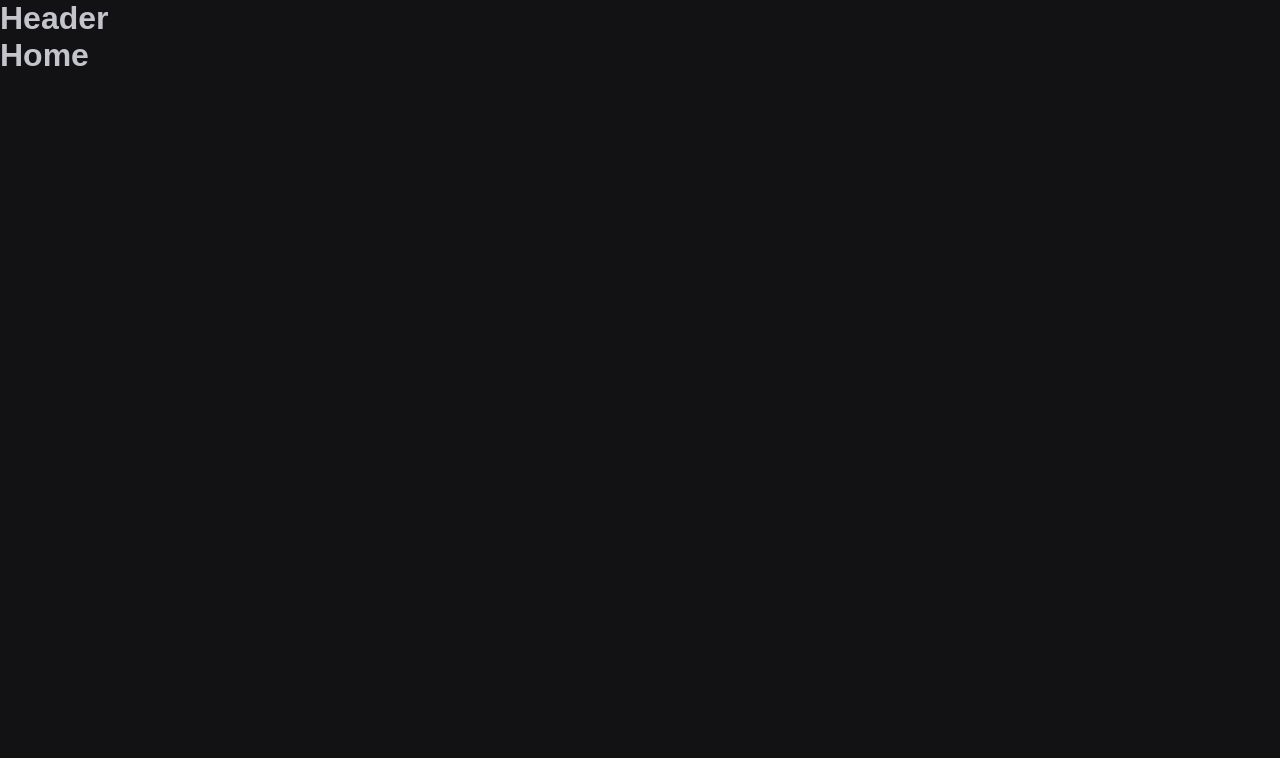
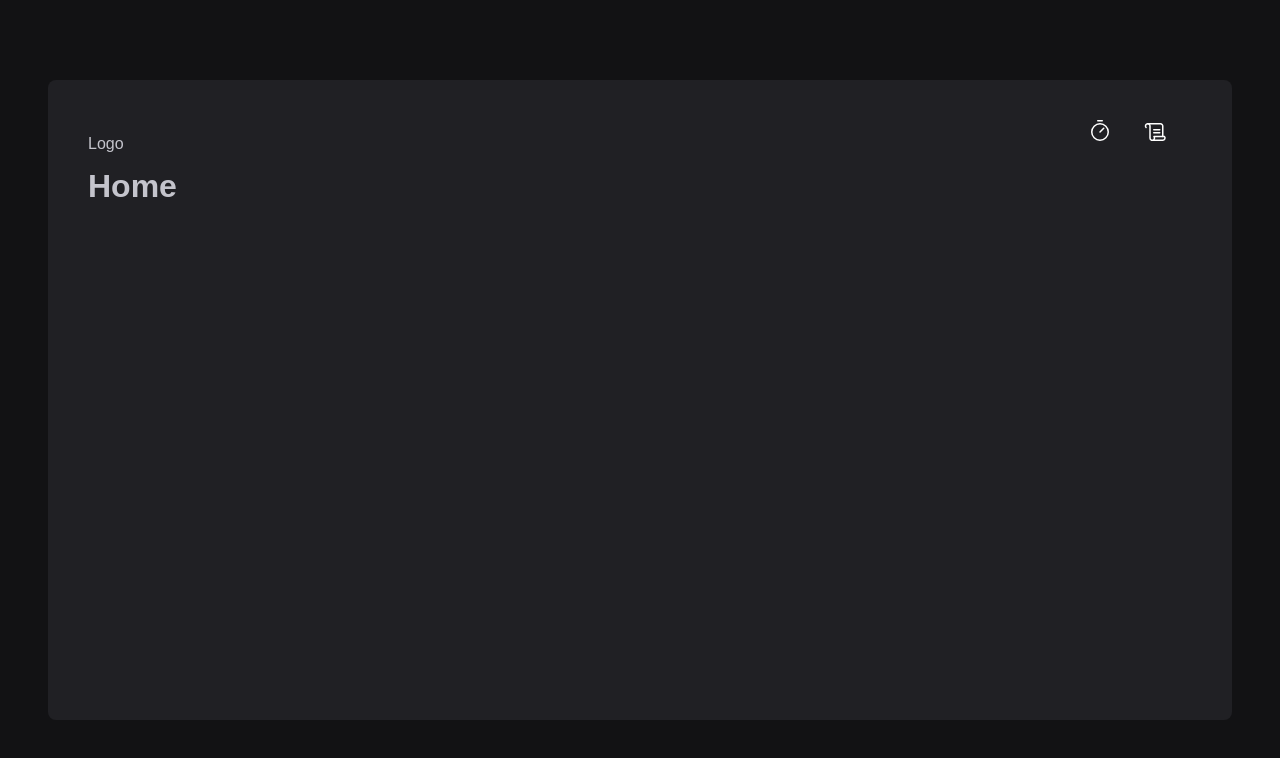
Before and after one commit to nandorsm/Rocketseat2022Projeto02, a React (Vite) app: page / in a window 1280 px wide. Shown: the top 758 px of the page. Built offline with nearby package versions, Linux system fonts and the light colour scheme.

Commit message:
HeaderLayout

```diff
--- a/package.json
+++ b/package.json
@@ -10,6 +10,7 @@
     "lint": "eslint src --ext .ts,.tsx"
   },
   "dependencies": {
+    "phosphor-react": "^1.4.1",
     "react": "^18.2.0",
     "react-dom": "^18.2.0",
     "react-router-dom": "^6.8.0",
--- a/src/App.tsx
+++ b/src/App.tsx
@@ -1,7 +1,6 @@
 import { ThemeProvider } from 'styled-components'
 import { BrowserRouter } from 'react-router-dom'
 import { Router } from './Router'
-
 
 import { GlobalStyle } from './styles/global'
 import { defaultTheme } from './styles/themes/default'
@@ -10,7 +9,7 @@
   return (
     <ThemeProvider theme={defaultTheme}>
       <BrowserRouter>
-      <Router />
+        <Router />
       </BrowserRouter>
 
       <GlobalStyle />
--- a/src/components/Header.tsx
+++ /dev/null
@@ -1,3 +0,0 @@
-export function Header() {
-    return <h1>Header</h1>
-}
--- /dev/null
+++ b/src/components/Header/index.tsx
@@ -0,0 +1,21 @@
+import { HeaderContainer } from './styles'
+import { Timer, Scroll } from 'phosphor-react'
+
+// import logoIgnite from '../../assets/logo-ignite.svg'
+
+export function Header() {
+  return (
+    <HeaderContainer>
+      <span>Logo</span>
+      {/* <img src={logoIgnite} alt="" /> */}
+      <nav>
+        <a href="">
+          <Timer size={24} />
+        </a>
+        <a href="">
+          <Scroll size={24} />
+        </a>
+      </nav>
+    </HeaderContainer>
+  )
+}
--- /dev/null
+++ b/src/components/Header/styles.ts
@@ -0,0 +1,17 @@
+import styled from 'styled-components'
+
+export const HeaderContainer = styled.header`
+  display: flex;
+  align-items: center;
+  justify-content: space-between;
+  nav {
+    display: flex;
+    gap: 0.5rem;
+  }
+
+  a {
+    width: 3rem;
+    height: 3rem;
+    color: white;
+  }
+`
--- a/src/layouts/DefaultLayout.tsx
+++ /dev/null
@@ -1,12 +0,0 @@
-import { Outlet} from 'react-router-dom'
-import { Header } from "../components/Header";
-
-export function DefaultLayout () {
-    return (
-        <div>
-            <Header/>
-            <Outlet />
-        </div>
-
-    );
-}
--- /dev/null
+++ b/src/layouts/DefaultLayout/index.tsx
@@ -0,0 +1,13 @@
+import { Outlet } from 'react-router-dom'
+import { Header } from '../../components/Header'
+
+import { LayoutContainer } from './styles'
+
+export function DefaultLayout() {
+  return (
+    <LayoutContainer>
+      <Header />
+      <Outlet />
+    </LayoutContainer>
+  )
+}
--- /dev/null
+++ b/src/layouts/DefaultLayout/styles.ts
@@ -0,0 +1,13 @@
+import styled from 'styled-components'
+
+export const LayoutContainer = styled.div`
+  max-width: 74rem;
+  height: calc(100vh - 10rem);
+  margin: 5rem auto;
+  padding: 2.5rem;
+
+  background-color: ${(props) => props.theme['gray-800']};
+  border-radius: 8px;
+  display: flex;
+  flex-direction: column;
+`
```
Also changed, not shown: src/Router.tsx (+12 -15 lines), src/pages/History.tsx (+5 -8 lines), src/pages/Home.tsx (+5 -8 lines), 1 other file (tests, documents, lock files or other folders).
